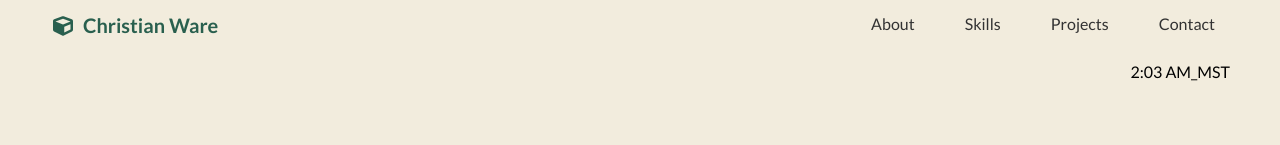
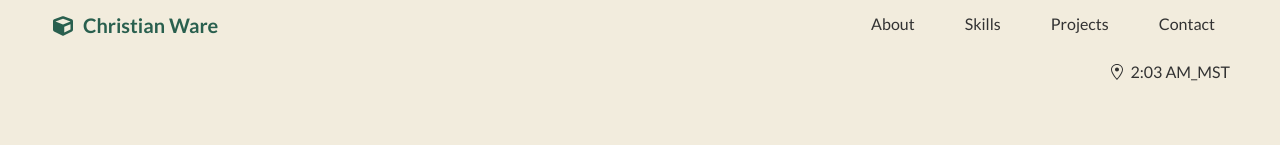
Before and after one commit to ChristianWare/Portland, a Next.js app: page / in a window 1280 px wide. Shown: the top 145 px of the page. Built offline with nearby package versions, Linux system fonts and the light colour scheme.

Commit message:
Time Update

```diff
--- a/src/components/Projects.js
+++ b/src/components/Projects.js
@@ -6,25 +6,16 @@ import ProjectsCube from "./Cubes/ProjectsCube";
 
 function Projects() {
   return (
-    <section className={styles.projects} id='projects'>
+    <section className={styles.projects}>
       <div className={styles.headingTop}>
-        <h3 className={styles.heading} lang='en'>
+        <h3 className={styles.heading} lang='en' id='projects'>
           03. <br /> <br />
           Projects & Details
         </h3>
         <ProjectsCube className={styles.cubeContainer}>Projects</ProjectsCube>
       </div>
 
-      {projects.map(
-        ({
-          id,
-          description,
-          title,
-          tech,
-          image,
-          github,
-          url,
-        }) => (
+      {projects.map(({ id, description, title, tech, image, github, url }) => (
         <div key={id} className={styles.allItems}>
           <div className={styles.item}>
             <div className={styles.right}>
@@ -39,10 +30,7 @@ function Projects() {
                   </p>
                 </div>
                 <div className={styles.imgContainer}>
-                    <Image
-                      alt='preview'
-                      src={image}
-                    />
+                  <Image alt='preview' src={image} />
                 </div>
               </div>
               <div className={styles.buttonContainer}>
@@ -61,8 +49,7 @@ function Projects() {
             <div className={styles.buttonContainer}></div>
           </div>
         </div>
-        )
-      )}
+      ))}
     </section>
   );
 }
--- a/src/components/Time.js
+++ b/src/components/Time.js
@@ -11,7 +11,8 @@ function Time() {
 
     return (
       <div className={styles.timeContainer}>
-        <p>
+          <p className={styles.clock}>
+            <GoLocation className={styles.icon} />
             {date.toLocaleString("en-US", {
               timeZone: "US/Arizona",
               hour: "numeric",
--- a/styles/Time.module.css
+++ b/styles/Time.module.css
@@ -4,3 +4,13 @@
     align-items: center;
     justify-content: flex-end;
 }
+
+.icon {
+    position: relative;
+    margin-right: .5rem;
+    top: 1.5px
+}
+
+.clock{
+    color: var(--accent1);
+}
```
Lines whose indentation alone changed are shown as unchanged.
